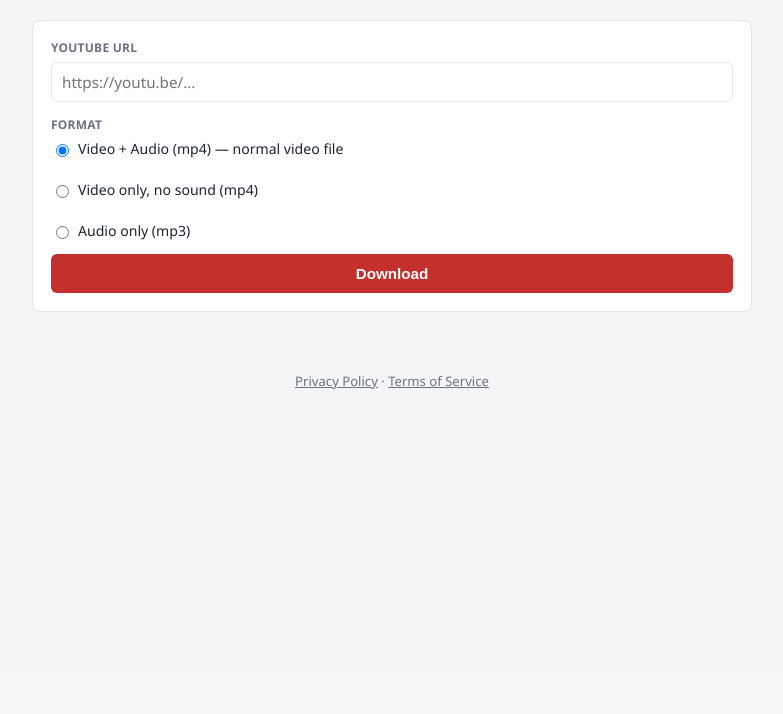
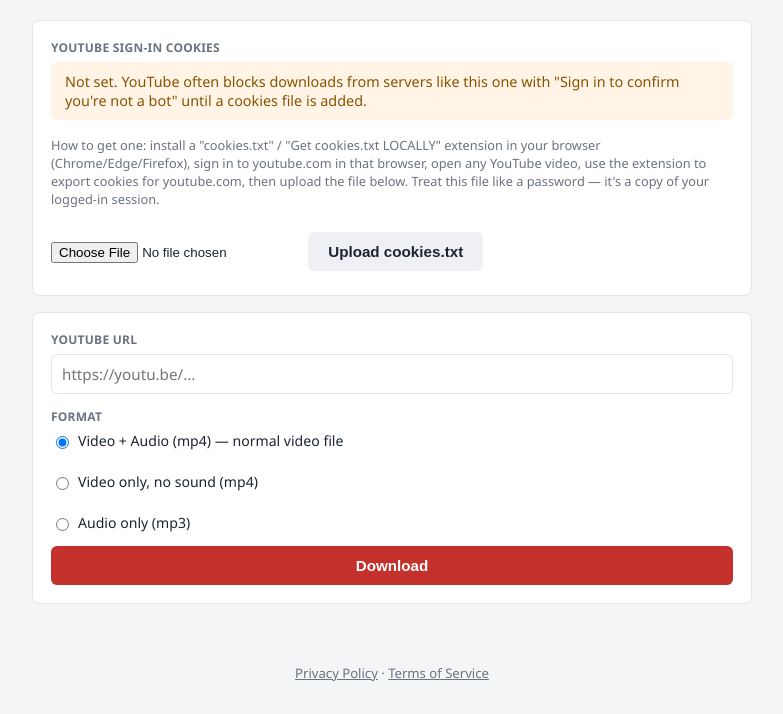
Before and after one commit to kenlari/MEDIA-TOOLKIT, a Flask app: page /downloader in a window 1280 px wide. Shown: the part 129-843 px from the top of the page, without its empty margins (248-1031 px from the left). Before the commit the page ends 519 px from the top, so only its background shows below. Run offline with Flask 3, Linux system fonts and the light colour scheme.

Commit message:
Add YouTube cookie upload and TikTok verification
Co-authored-by: Copilot <223556219+Copilot@users.noreply.github.com>

```diff
--- a/app.py
+++ b/app.py
@@ -24,7 +24,7 @@ import uuid
 
 from flask import (
     Flask, render_template, request, redirect, url_for, jsonify,
-    send_from_directory, flash, abort
+    send_from_directory, flash, abort, Response
 )
 
 import yt_dlp
@@ -80,6 +80,13 @@ def home():
 
 CONTACT_EMAIL = os.environ.get("CONTACT_EMAIL", "thefitfola@gmail.com")
 
+# YouTube increasingly challenges requests from datacenter IPs (Railway,
+# etc.) with "Sign in to confirm you're not a bot," even for public videos.
+# A cookies.txt exported from a logged-in browser session on your own
+# computer lets yt-dlp present as that signed-in session instead. Uploaded
+# once here, stored under APP_DATA_DIR so it survives redeploys.
+COOKIES_PATH = os.path.join(APP_DATA_DIR, "cookies.txt")
+
 
 @app.route("/privacy")
 def privacy_page():
@@ -91,13 +98,65 @@ def terms_page():
     return render_template("terms.html", contact_email=CONTACT_EMAIL)
 
 
+# --- TikTok domain-verification files -------------------------------------
+# One-time proof-of-ownership files TikTok asks for when you register the
+# Web URL / Privacy Policy URL / Terms of Service URL for the Production
+# app. Each must be served as plain text at the exact path TikTok gives you.
+# Hardcoded here (rather than a generic catch-all route) so there's no risk
+# of clashing with any other route on the site.
+
+@app.route("/tiktokVa2mVGNYjMGPp5BJkGVrTrD1J0U1klfF.txt")
+def tiktok_verify_root():
+    return Response(
+        "tiktok-developers-site-verification=Va2mVGNYjMGPp5BJkGVrTrD1J0U1klfF\n",
+        mimetype="text/plain",
+    )
+
+
+@app.route("/privacy/tiktok9AZMt1owpACEu6xlrWZlYSJIxacP4rx6.txt")
+def tiktok_verify_privacy():
+    return Response(
+        "tiktok-developers-site-verification=9AZMt1owpACEu6xlrWZlYSJIxacP4rx6\n",
+        mimetype="text/plain",
+    )
+
+
+@app.route("/terms/tiktok4VMjr0QwsBKmbpj0qKeNFRA0IiBx1a1h.txt")
+def tiktok_verify_terms():
+    return Response(
+        "tiktok-developers-site-verification=4VMjr0QwsBKmbpj0qKeNFRA0IiBx1a1h\n",
+        mimetype="text/plain",
+    )
+
+
 # ===========================================================================
 # YouTube Downloader
 # ===========================================================================
 
 @app.route("/downloader", methods=["GET"])
 def downloader_page():
-    return render_template("downloader.html")
+    return render_template(
+        "downloader.html",
+        cookies_set=os.path.isfile(COOKIES_PATH),
+    )
+
+
+@app.route("/downloader/cookies", methods=["POST"])
+def downloader_cookies():
+    action = request.form.get("action", "upload")
+    if action == "clear":
+        if os.path.isfile(COOKIES_PATH):
+            os.remove(COOKIES_PATH)
+        flash("Cookies file removed.", "info")
+        return redirect(url_for("downloader_page"))
+
+    f = request.files.get("cookies_file")
+    if not f or not f.filename:
+        flash("Choose a cookies.txt file first.", "error")
+        return redirect(url_for("downloader_page"))
+    f.save(COOKIES_PATH)
+    flash("Cookies file saved — downloads will now use it.", "info")
+    return redirect(url_for("downloader_page"))
 
 
 @app.route("/downloader/start", methods=["POST"])
@@ -126,7 +185,8 @@ def _run_download(job_id, url, mode):
         elif d["status"] == "finished":
             jobs.update_job(job_id, progress=100, message="Processing / converting...")
 
-    opts = media_tools.build_ytdlp_opts(mode, outtmpl, progress_hook=hook)
+    cookiefile = COOKIES_PATH if os.path.isfile(COOKIES_PATH) else None
+    opts = media_tools.build_ytdlp_opts(mode, outtmpl, progress_hook=hook, cookiefile=cookiefile)
     try:
         with yt_dlp.YoutubeDL(opts) as ydl:
             info = ydl.extract_info(url, download=True)
--- a/media_tools.py
+++ b/media_tools.py
@@ -71,13 +71,20 @@ def format_hms(seconds):
 # YouTube download
 # ---------------------------------------------------------------------------
 
-def build_ytdlp_opts(mode, outtmpl, progress_hook=None):
+def build_ytdlp_opts(mode, outtmpl, progress_hook=None, cookiefile=None):
     common = {
         "outtmpl": outtmpl,
         "quiet": True,
         "no_warnings": True,
         "noplaylist": True,
+        # YouTube increasingly challenges requests from datacenter/cloud IPs
+        # (Railway, etc.) with "Sign in to confirm you're not a bot," even
+        # for public videos. A cookies.txt exported from a logged-in browser
+        # session lets yt-dlp present as a real signed-in session instead.
+        "extractor_args": {"youtube": {"player_client": ["web", "android"]}},
     }
+    if cookiefile and os.path.isfile(cookiefile):
+        common["cookiefile"] = cookiefile
     if progress_hook:
         common["progress_hooks"] = [progress_hook]
 
--- a/templates/downloader.html
+++ b/templates/downloader.html
@@ -1,6 +1,32 @@
 {% extends "base.html" %}
 {% block title %}YouTube Downloader{% endblock %}
 {% block content %}
+
+<div class="card">
+  <span class="label">YouTube sign-in cookies</span>
+  {% if cookies_set %}
+  <div class="banner banner-info">Cookies file is set — downloads will use it.</div>
+  <form method="post" action="{{ url_for('downloader_cookies') }}" style="display:inline">
+    <input type="hidden" name="action" value="clear">
+    <button class="btn btn-secondary" type="submit" style="padding:4px 10px">Remove cookies file</button>
+  </form>
+  {% else %}
+  <div class="banner banner-warn">Not set. YouTube often blocks downloads from servers like this one with
+    "Sign in to confirm you're not a bot" until a cookies file is added.</div>
+  {% endif %}
+  <p class="hint" style="margin-top:10px">
+    How to get one: install a "cookies.txt" / "Get cookies.txt LOCALLY" extension in your browser
+    (Chrome/Edge/Firefox), sign in to youtube.com in that browser, open any YouTube video, use the
+    extension to export cookies for youtube.com, then upload the file below. Treat this file like a
+    password — it's a copy of your logged-in session.
+  </p>
+  <form method="post" action="{{ url_for('downloader_cookies') }}" enctype="multipart/form-data">
+    <input type="hidden" name="action" value="upload">
+    <input type="file" name="cookies_file" accept=".txt">
+    <button class="btn btn-secondary" type="submit" style="margin-top:10px">Upload cookies.txt</button>
+  </form>
+</div>
+
 <form class="card" method="post" action="{{ url_for('downloader_start') }}">
   <span class="label">YouTube URL</span>
   <input type="url" name="url" placeholder="https://youtu.be/..." required>
```
Also changed, not shown: README.md.
